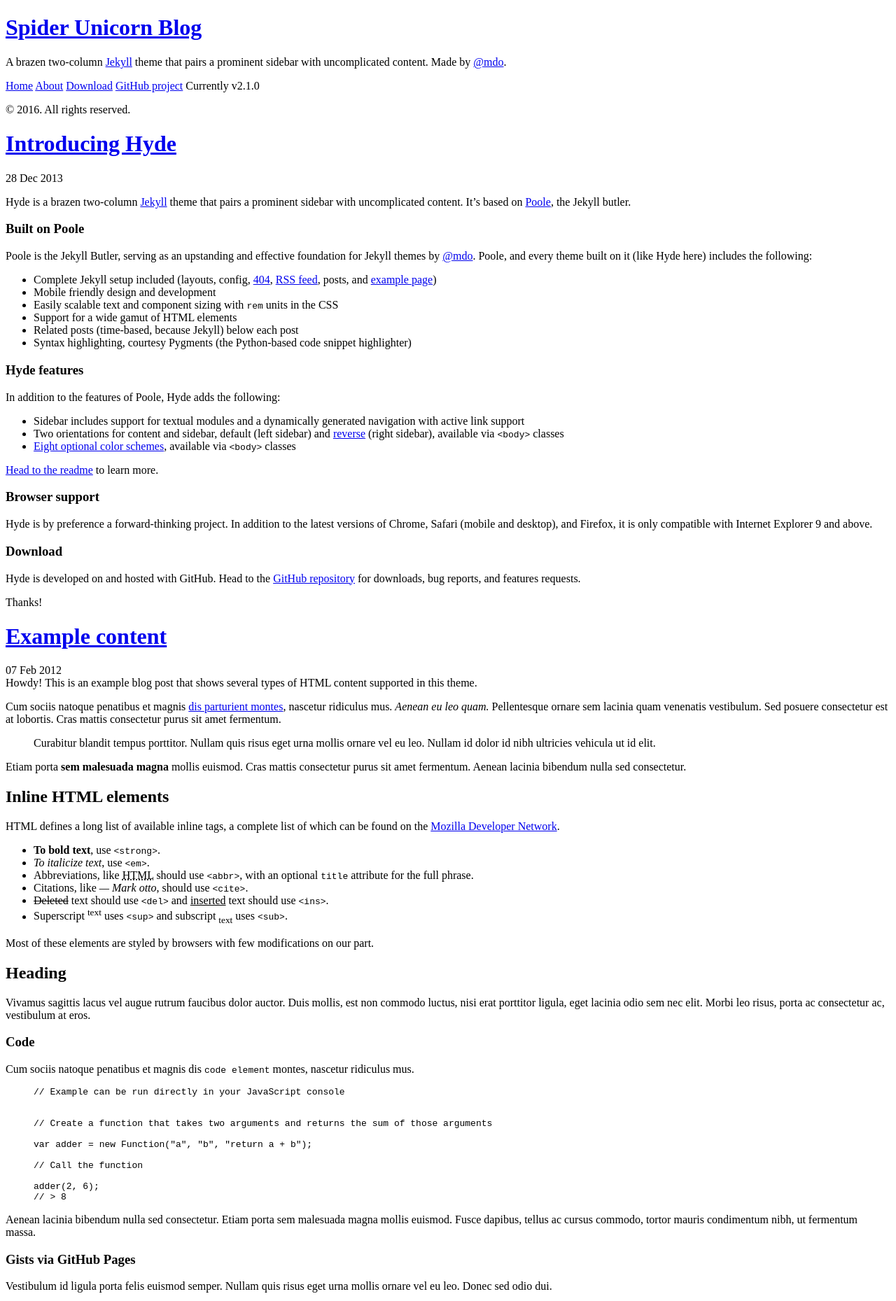
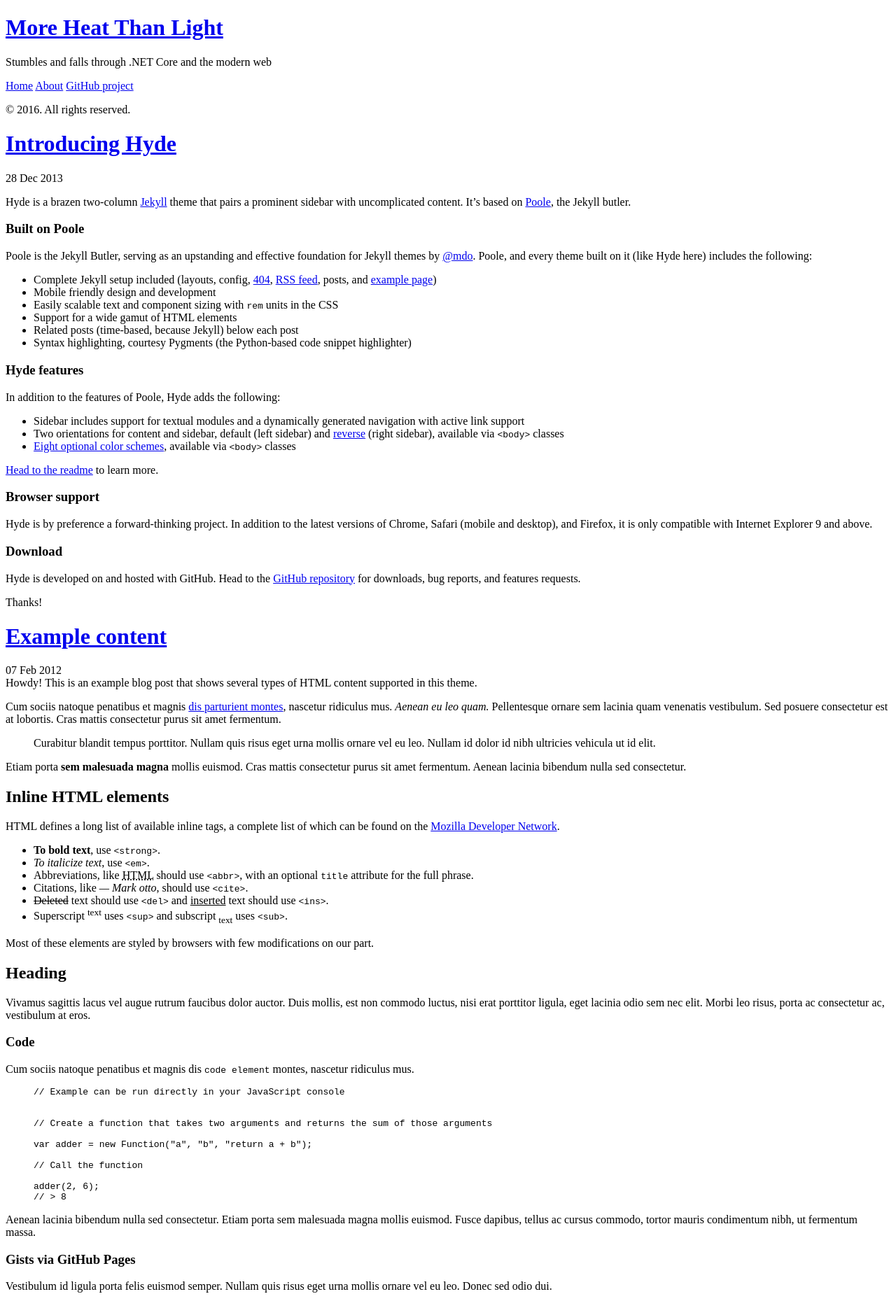
Before and after one commit to SpiderUnicorn/hyde-blog, a Jekyll site: the page built from index.html, in a window 1280 px wide, cut to the strip 0-1859 px from the top of the page. Shown: the whole strip at 70% size. Built offline with Jekyll 4.4.1, drawn with Linux system fonts in a browser that asks for light colours; Markdown is read by kramdown in place of the engine named in the settings; the list of posts is cut into pages by our own code.

Commit message:
modified sidebar layout

```diff
--- a/_config.yml
+++ b/_config.yml
@@ -6,9 +6,9 @@ highlighter:      pygments
 permalink:        pretty
 
 # Setup
-title:            Spider Unicorn Blog
+title:            More Heat Than Light
 tagline:          'A Jekyll theme'
-description:      'A brazen two-column <a href="http://jekyllrb.com" target="_blank">Jekyll</a> theme that pairs a prominent sidebar with uncomplicated content. Made by <a href="https://twitter.com/mdo" target="_blank">@mdo</a>.'
+description:      'Stumbles and falls through .NET Core and the modern web'
 url:              http://hyde.getpoole.com
 baseurl:          /
 
@@ -18,9 +18,6 @@ author:
 
 paginate:         5
 
-# Custom vars
-version:          2.1.0
-
 # Gems
 gems: [jekyll-paginate, jekyll-gist]
 
--- a/_includes/sidebar.html
+++ b/_includes/sidebar.html
@@ -26,9 +26,7 @@
         {% endif %}
       {% endfor %}
 
-      <a class="sidebar-nav-item" href="{{ site.github.repo }}/archive/v{{ site.version }}.zip">Download</a>
       <a class="sidebar-nav-item" href="{{ site.github.repo }}">GitHub project</a>
-      <span class="sidebar-nav-item">Currently v{{ site.version }}</span>
     </nav>
 
     <p>&copy; {{ site.time | date: '%Y' }}. All rights reserved.</p>
--- a/public/css/hyde.css
+++ b/public/css/hyde.css
@@ -80,7 +80,7 @@ html {
   color: #fff;
   margin-top: 0;
   font-family: "Abril Fatface", serif;
-  font-size: 3.25rem;
+  font-size: 2.25rem;
 }
 
 /* Sidebar nav */
```
